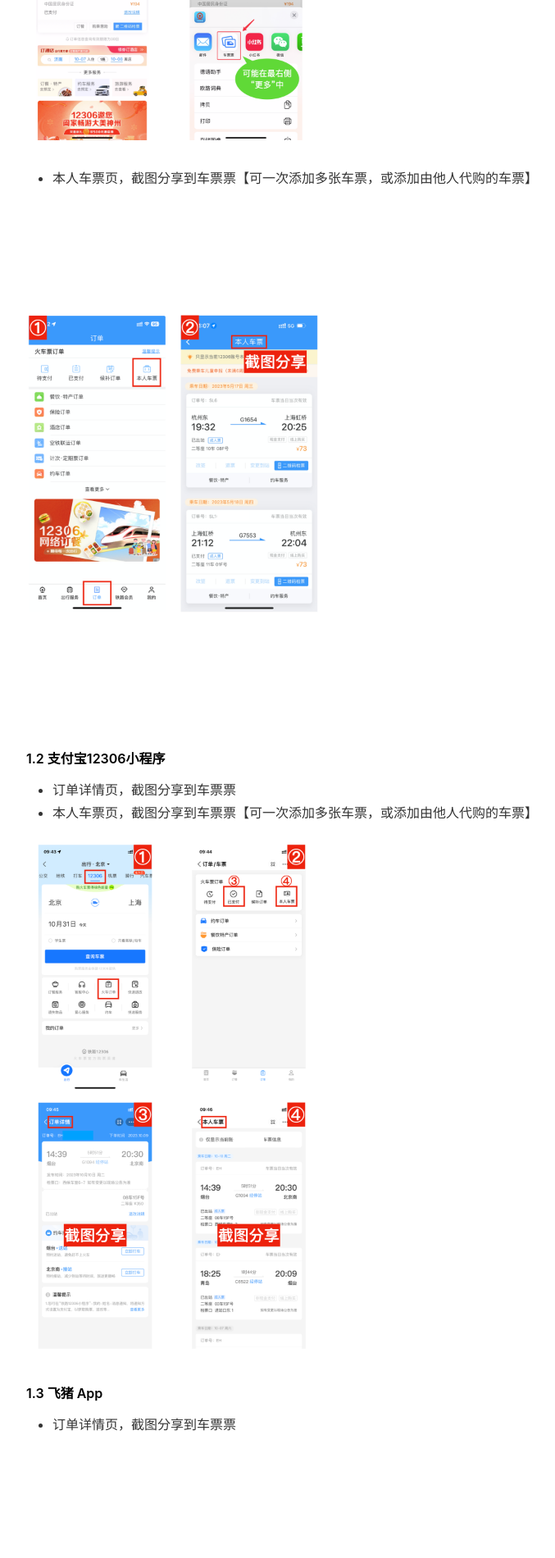
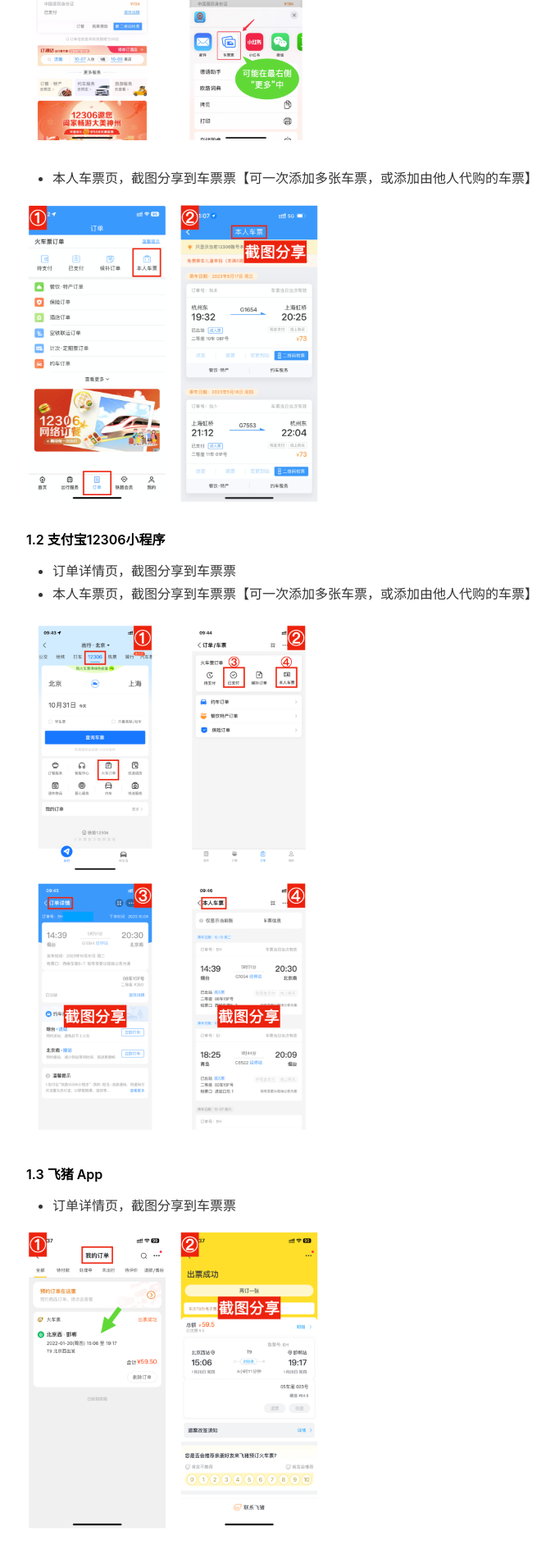
Before and after one commit to app-thedafeige/cpp, a Jekyll site: the page built from _pages/faq.md, in a window 1280 px wide. Shown: the part 966-2866 px from the top of the page at 82% size, without its empty margins (233-910 px from the left). Built offline with Jekyll 4.4.1, drawn with Linux system fonts in a browser that asks for light colours; nearby versions of some CDN libraries.

Commit message:
更新faq图片尺寸

```diff
--- a/_pages/faq.md
+++ b/_pages/faq.md
@@ -23,7 +23,7 @@ order: 1
 
 * 本人车票页，截图分享到车票票【可一次添加多张车票，或添加由他人代购的车票】
 
-<img src="../assets/ticket-to-cpp-2.png" width="360" height="640"/>
+<img src="../assets/ticket-to-cpp-2.png" width="360" height="373"/>
 
 #### 1.2 支付宝12306小程序
 
@@ -36,7 +36,7 @@ order: 1
 
 * 订单详情页，截图分享到车票票
 
-<img src="../assets/ticket-to-cpp-4.png" width="360" height="640"/>
+<img src="../assets/ticket-to-cpp-4.png" width="360" height="373"/>
 
 ### 2. 12306订单详情分享到车票票打不开“截图识别车票”弹窗
 
```
Also changed, not shown: assets/ticket-to-cpp-2.png, assets/ticket-to-cpp-4.png.
